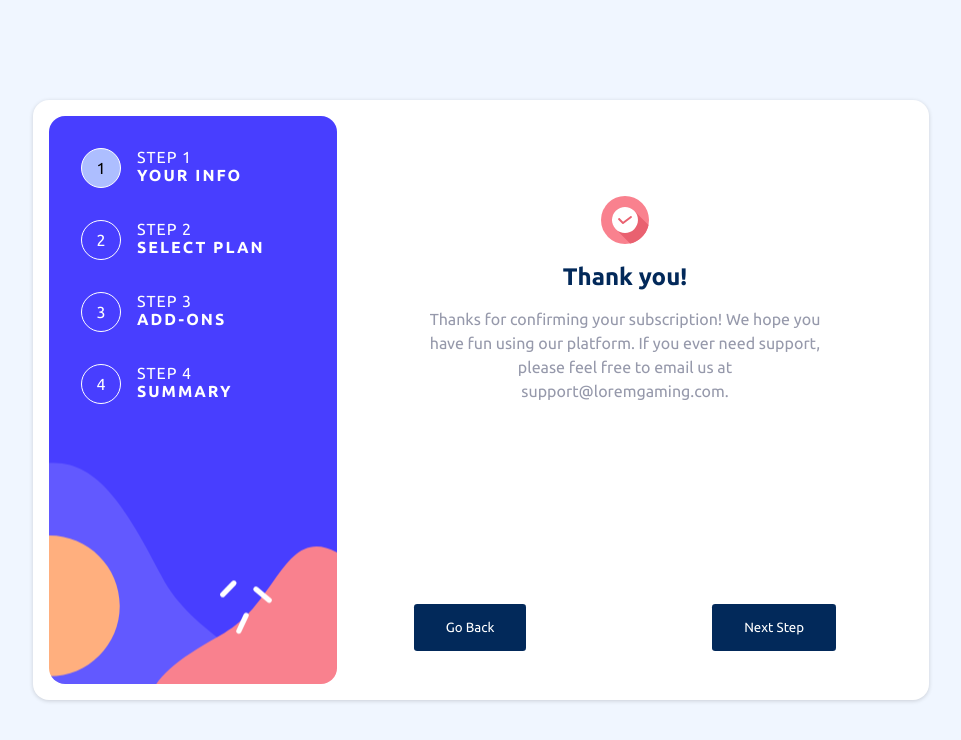
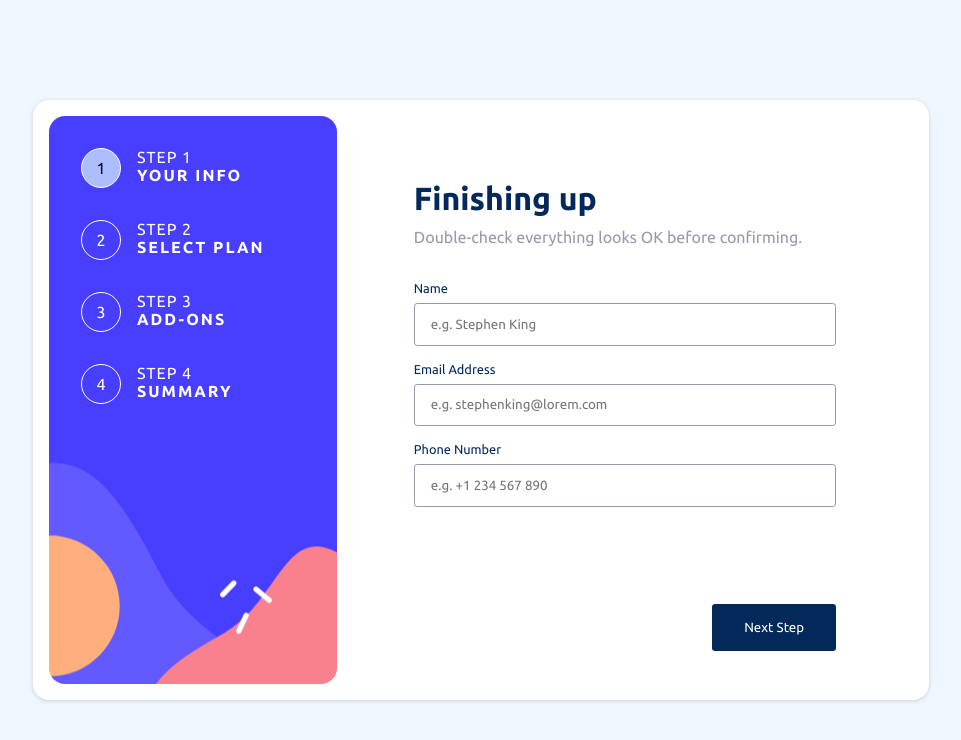
Before and after one commit to muhammadderic/multi-step-form--FrontEndMentor, a React (Create React App) app: page / in a window 1280 px wide. Shown: the top 740 px of the page, without its empty margins (159-1120 px from the left). Built offline with nearby package versions, Linux system fonts and the light colour scheme.

Commit message:
Set state management for step 1 and display state and step value

```diff
--- a/package.json
+++ b/package.json
@@ -3,11 +3,13 @@
   "version": "0.1.0",
   "private": true,
   "dependencies": {
+    "@reduxjs/toolkit": "^1.9.5",
     "@testing-library/jest-dom": "^5.17.0",
     "@testing-library/react": "^13.4.0",
     "@testing-library/user-event": "^13.5.0",
     "react": "^18.2.0",
     "react-dom": "^18.2.0",
+    "react-redux": "^8.1.2",
     "react-scripts": "5.0.1",
     "web-vitals": "^2.1.4"
   },
--- a/src/components/MainContent.jsx
+++ b/src/components/MainContent.jsx
@@ -1,20 +1,23 @@
-// import PersonalInfo from "./PersonalInfo";
-// import UserPlan from "./UserPlan";
-// import AddOns from "./AddOns";
-// import Summary from "./Summary";
+import { useSelector } from "react-redux";
+import MainContentTitle from "./MainContentTitle";
+import PersonalInfo from "./PersonalInfo";
+import UserPlan from "./UserPlan";
+import AddOns from "./AddOns";
+import Summary from "./Summary";
 import Confirmation from "./Confirmation";
-// import MainContentTitle from "./MainContentTitle";
 import "../styles/main-content.css";
 
 function MainContent({ title, subtitle }) {
+  const step = useSelector(state => state.step);
+
   return (
     <div id="main-content">
-      {/* <MainContentTitle title={title} subtitle={subtitle} /> */}
-      {/* <PersonalInfo /> */}
-      {/* <UserPlan /> */}
-      {/* <AddOns /> */}
-      {/* <Summary /> */}
-      <Confirmation />
+      {step !== 4 && <MainContentTitle title={title} subtitle={subtitle} />}
+      {step === 0 && <PersonalInfo />}
+      {step === 1 && <UserPlan />}
+      {step === 2 && <AddOns />}
+      {step === 3 && <Summary />}
+      {step === 4 && <Confirmation />}
     </div>
   )
 }
--- a/src/components/PersonalInfo.jsx
+++ b/src/components/PersonalInfo.jsx
@@ -1,21 +1,33 @@
+import { useDispatch, useSelector } from "react-redux";
+import { updatePersonalInfo } from "./personalInfoReducer";
 import "../styles/personal-info.css";
 
 function PersonalInfo() {
+  const dispatch = useDispatch();
+  const { name: storeName, email: storeEmail, phone: storePhone } = useSelector(state => state.personalInfoData);
+
+  const handleChange = (e) => {
+    // Get the name and value from the event target
+    const { name, value } = e.target;
+    // Dispatch the updatePersonalInfo action with the name and value as payload
+    dispatch(updatePersonalInfo({ name, value }));
+  }
+
   return (
     <form>
       <div className="input-wrapper">
         <label htmlFor="name">Name</label>
-        <input className="content__input input-border" type="text" id="name" name="name" placeholder="e.g. Stephen King" />
+        <input className="content__input input-border" type="text" id="name" name="name" defaultValue={storeName} onChange={handleChange} placeholder="e.g. Stephen King" />
         <p className="error-input error-display-none">This field is required</p>
       </div>
       <div className="input-wrapper">
         <label htmlFor="email">Email Address</label>
-        <input className="content__input input-border" type="text" id="email" name="email" placeholder="e.g. stephenking@lorem.com" />
+        <input className="content__input input-border" type="text" id="email" name="email" defaultValue={storeEmail} onChange={handleChange} placeholder="e.g. stephenking@lorem.com" />
         <p className="error-inpu error-display-none">This field is required</p>
       </div>
       <div className="input-wrapper">
         <label htmlFor="phone">Phone Number</label>
-        <input className="content__input" type="tel" id="phone" name="phone" placeholder="e.g. +1 234 567 890" />
+        <input className="content__input" type="tel" id="phone" name="phone" defaultValue={storePhone} onChange={handleChange} placeholder="e.g. +1 234 567 890" />
         <p className="error-input error-display-none">This field is required</p>
       </div>
     </form>
--- a/src/components/StepButtons.jsx
+++ b/src/components/StepButtons.jsx
@@ -1,10 +1,22 @@
+import { useSelector } from "react-redux";
 import "../styles/step-buttons.css";
 
 function StepButtons() {
+  const step = useSelector(state => state.step);
+  const personalInfoData = useSelector(state => state.personalInfoData);
+
+  const handleNext = () => {
+    console.log(personalInfoData);
+  }
+
+  const handlePrev = () => {
+    console.log(personalInfoData);
+  };
+
   return (
     <div id="step-buttons">
-      <button className="btn">Go Back</button>
-      <button className="btn">Next Step</button>
+      {step !== 0 && <button className="btn" onClick={handlePrev}>Go Back</button>}
+      <button className={`btn ${step === 0 ? "next-alone" : ""}`} onClick={handleNext}>Next Step</button>
     </div>
   )
 }
--- /dev/null
+++ b/src/components/personalInfoActions.js
@@ -0,0 +1,3 @@
+import { createAction } from "@reduxjs/toolkit";
+
+export const updatePersonalInfo = createAction("updatePersonalInfo");
--- /dev/null
+++ b/src/components/personalInfoReducer.js
@@ -0,0 +1,31 @@
+import { createSlice } from "@reduxjs/toolkit";
+
+const initialState = {
+  step: 0,
+  // Define the initial form data
+  personalInfoData: {
+    name: "",
+    email: "",
+    phone: "",
+  },
+};
+
+const personalInfoReducer = createSlice({
+  name: "personal info",
+  initialState,
+  reducers: {
+    // Define a reducer to update the form data
+    updatePersonalInfo: (state, action) => {
+      // Get the name, email and phone from the action payload
+      const { name, value } = action.payload;
+      // Update the form data with the name, email and phone
+      state.personalInfoData[name] = value;
+    },
+  }
+})
+
+// Export the action creators generated by createSlice
+export const { updatePersonalInfo } = personalInfoReducer.actions;
+
+// Export the reducer function generated by createSlice
+export default personalInfoReducer.reducer;
--- a/src/index.js
+++ b/src/index.js
@@ -1,10 +1,14 @@
 import React from 'react';
 import ReactDOM from 'react-dom/client';
+import { Provider } from 'react-redux';
+import store from './store';
 import App from './App';
 
 const root = ReactDOM.createRoot(document.getElementById('root'));
 root.render(
   <React.StrictMode>
-    <App />
+    <Provider store={store}>
+      <App />
+    </Provider>
   </React.StrictMode>
 );
--- /dev/null
+++ b/src/store.js
@@ -0,0 +1,10 @@
+// Import configureStore function from redux-toolkit to configure the store
+import { configureStore } from "@reduxjs/toolkit";
+
+import personalInfoReducer from "./components/personalInfoReducer";
+
+const store = configureStore({
+  reducer: personalInfoReducer,
+})
+
+export default store;
--- a/src/styles/step-buttons.css
+++ b/src/styles/step-buttons.css
@@ -22,6 +22,10 @@
   color: hsl(213, 96%, 18%);
 }
 
+.next-alone {
+  margin-left: auto;
+}
+
 @media (min-width: 1024px) {
   #step-buttons {
     width: 90%;
```
Also changed, not shown: 1 other file (tests, documents, lock files or other folders).
